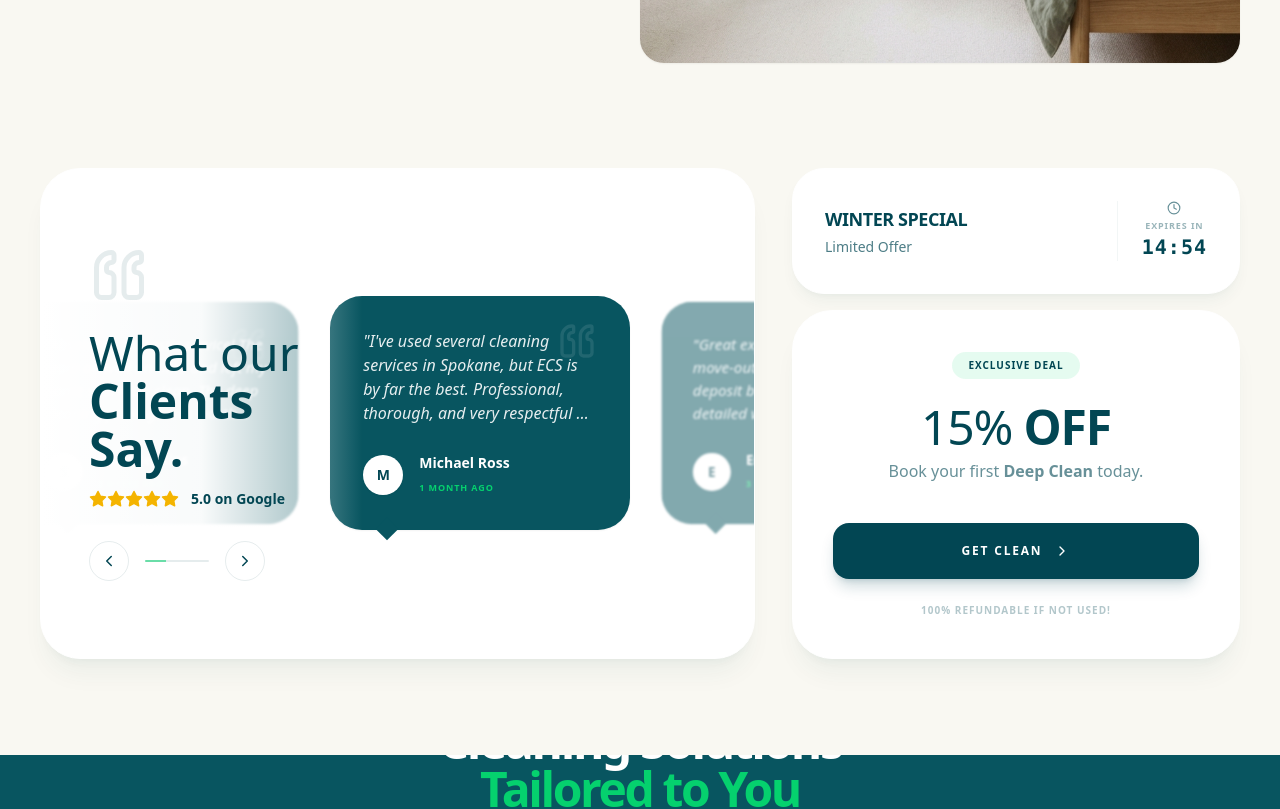
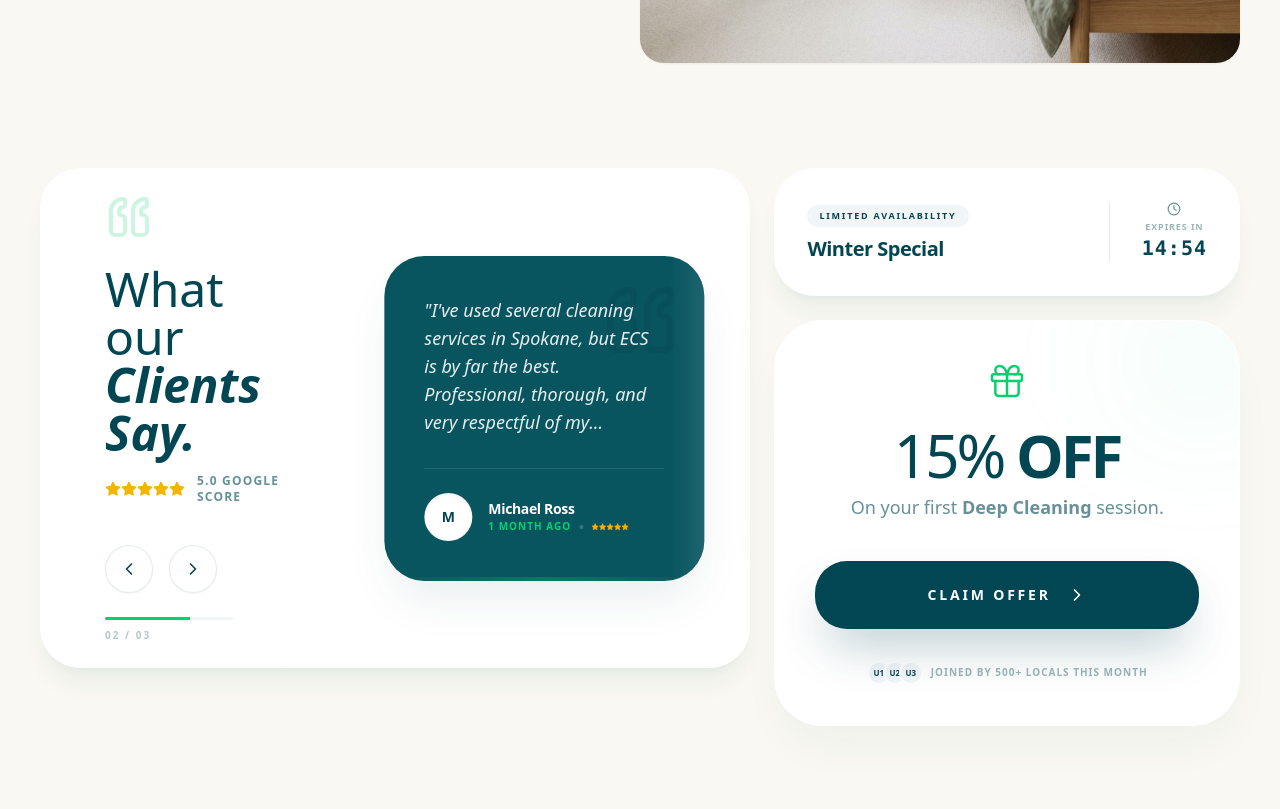
Before and after one commit to renatoquerales28-byte/extreme-cleaning-next, a Next.js app: page / in a window 1280 px wide. Shown: the part 680-1489 px from the top of the page. Built offline with nearby package versions, Linux system fonts and the light colour scheme.

Commit message:
feat: implement Strategic Mist layout for Social Proof Section

```diff
--- a/src/components/home/SocialProofSection.tsx
+++ b/src/components/home/SocialProofSection.tsx
@@ -1,6 +1,6 @@
 "use client";
 
-import { useState, useEffect } from "react";
+import { useState, useEffect, useRef } from "react";
 import Image from "next/image";
 import { Star, ChevronLeft, ChevronRight, Gift, Clock, Bell, Quote } from "lucide-react";
 import { GOOGLE_REVIEWS } from "@/lib/data/reviews_mock";
@@ -31,31 +31,30 @@ function CountdownTimer() {
     );
 }
 
-// Internal Component for the Carousel Logic
-function ReviewCarousel() {
+// Fixed Carousel Control Component
+function CarouselControl({ direction, onClick }: { direction: 'prev' | 'next', onClick: () => void }) {
+    return (
+        <button
+            onClick={onClick}
+            className="w-12 h-12 rounded-full border border-[#024653]/10 flex items-center justify-center text-[#024653] hover:bg-[#024653] hover:text-white transition-all active:scale-95 bg-white shadow-sm z-30 pointer-events-auto"
+        >
+            {direction === 'prev' ? <ChevronLeft size={20} /> : <ChevronRight size={20} />}
+        </button>
+    );
+}
+
+export default function SocialProofSection() {
     const [activeIndex, setActiveIndex] = useState(0);
+    const [isPaused, setIsPaused] = useState(false);
 
     // Auto-advance logic
     useEffect(() => {
+        if (isPaused) return;
         const interval = setInterval(() => {
             handleNext();
-        }, 5000); // 5 seconds per slide
+        }, 6000);
         return () => clearInterval(interval);
-    }, [activeIndex]);
-
-    // Event Listeners for Custom Navigation
-    useEffect(() => {
-        const onNext = () => handleNext();
-        const onPrev = () => handlePrev();
-
-        window.addEventListener('next-review', onNext);
-        window.addEventListener('prev-review', onPrev);
-
-        return () => {
-            window.removeEventListener('next-review', onNext);
-            window.removeEventListener('prev-review', onPrev);
-        };
-    }, [activeIndex]);
+    }, [activeIndex, isPaused]);
 
     const handleNext = () => {
         setActiveIndex((prev) => (prev + 1) % GOOGLE_REVIEWS.length);
@@ -65,157 +64,175 @@ function ReviewCarousel() {
         setActiveIndex((prev) => (prev - 1 + GOOGLE_REVIEWS.length) % GOOGLE_REVIEWS.length);
     };
 
+    const progress = ((activeIndex + 1) / GOOGLE_REVIEWS.length) * 100;
+
     return (
-        <div className="flex gap-6 items-center transition-transform duration-500 ease-out"
-            style={{ transform: `translateX(-${activeIndex * 320}px)` }} // Adjust width multiplier as needed
-        >
-            {GOOGLE_REVIEWS.map((review, i) => (
-                <div
-                    key={`${review.id}-${i}`}
-                    className={`
-                        shrink-0 w-[300px] bg-[#085560] p-8 rounded-[2rem] shadow-sm relative group border border-transparent transition-all duration-300
-                        ${i === activeIndex ? 'opacity-100 scale-100' : 'opacity-50 scale-95 blur-[1px]'}
-                    `}
-                >
-                    <Quote className="absolute top-6 right-8 text-white/10 transform rotate-180" size={40} />
+        <section className="w-full bg-[#F9F8F2] relative flex items-center overflow-hidden pt-8 pb-16 lg:pt-12 lg:pb-24">
+            <div className="w-full max-w-[1700px] mx-auto px-6 lg:px-10 grid grid-cols-1 lg:grid-cols-5 gap-6 items-stretch justify-center">
 
-                    <p className="text-white/90 text-sm md:text-base font-light leading-relaxed italic relative z-10 line-clamp-4 h-[100px] mb-6">
-                        &quot;{review.text}&quot;
-                    </p>
+                {/* LEFT COLUMN: REVIEWS - STRATEGIC MIST REDESIGN */}
+                <div className="w-full lg:col-span-3 h-[450px] md:h-[500px]">
+                    <div className="bg-white rounded-[2.5rem] shadow-xl shadow-[#024653]/5 border border-white h-full relative overflow-hidden group/container">
 
-                    <div className="flex items-center gap-4">
-                        <div className="w-10 h-10 rounded-full bg-white flex items-center justify-center text-[#024653] font-black text-sm shadow-sm">
-                            {review.name.charAt(0)}
-                        </div>
-                        <div>
-                            <h4 className="font-bold text-white text-sm">{review.name}</h4>
-                            <span className="text-[9px] text-[#05D16E] font-bold uppercase tracking-widest">{review.date}</span>
-                        </div>
+                        {/* 1. THE MIST & TITLE LAYER (z-20) */}
+                        <div className="absolute left-0 top-0 bottom-0 w-[85%] md:w-[60%] lg:w-[45%] bg-gradient-to-r from-white via-white/95 to-transparent z-20 flex flex-col justify-center pl-8 lg:pl-16 pr-12 pointer-events-none">
+                            <div className="pointer-events-auto max-w-xs">
+                                <div className="mb-6 flex items-center justify-between">
+                                    <Quote className="text-[#05D16E] opacity-20 transform rotate-180" size={48} />
                                 </div>
 
-                    {/* Speech Bubble Tail */}
-                    <div className="absolute -bottom-2 left-12 w-4 h-4 bg-[#085560] rotate-45 transform" />
+                                <motion.h3
+                                    initial={{ opacity: 0, x: -20 }}
+                                    whileInView={{ opacity: 1, x: 0 }}
+                                    className="text-4xl md:text-5xl font-light text-[#024653] mb-4 leading-tight"
+                                >
+                                    What our <br /> <span className="font-black italic">Clients Say.</span>
+                                </motion.h3>
+
+                                <div className="flex items-center gap-3 mb-10">
+                                    <div className="flex text-[#F4B400]">
+                                        {[1, 2, 3, 4, 5].map(i => <Star key={i} size={16} fill="currentColor" />)}
                                     </div>
-            ))}
-            {/* Duplicates for infinite feel if desired, but here we just loop index logic */}
-        </div>
-    );
-}
-
-function CarouselControl({ direction, onClick }: { direction: 'prev' | 'next', onClick: () => void }) {
-    return (
-        <button
-            onClick={onClick}
-            className="w-10 h-10 rounded-full border border-[#024653]/10 flex items-center justify-center text-[#024653] hover:bg-[#024653] hover:text-white transition-all active:scale-95"
-        >
-            {direction === 'prev' ? <ChevronLeft size={18} /> : <ChevronRight size={18} />}
-        </button>
-    );
-}
-
-export default function SocialProofSection() {
-    return (
-        // SECTION CONTAINER: Adjusted spacing (reduced top padding), Background #F9F8F2
-        <section className="w-full bg-[#F9F8F2] relative flex items-center overflow-hidden pt-8 pb-16 lg:pt-12 lg:pb-24">
-
-            {/* CONTAINER: Max width of 1700px to match Hero */}
-            <div className="w-full max-w-[1700px] mx-auto px-6 lg:px-10 grid grid-cols-1 lg:grid-cols-5 gap-3 items-stretch justify-center">
-
-                {/* LEFT COLUMN: REVIEWS - CAROUSEL REDESIGN */}
-                <div className="w-full lg:col-span-3">
-
-                    {/* MODULAR CONTAINER */}
-                    <div className="bg-white rounded-[2.5rem] shadow-xl shadow-[#024653]/5 border border-white h-full relative overflow-hidden flex items-center">
-
-                        {/* 1. MIST OVERLAY & TITLE (Fixed Left Layer) */}
-                        <div className="absolute left-0 top-0 bottom-0 w-[90%] md:w-[60%] lg:w-[45%] bg-gradient-to-r from-white via-white/95 to-transparent z-20 flex flex-col justify-center pl-8 lg:pl-12 pr-12 pointer-events-none">
-                            <div className="pointer-events-auto"> {/* Make interactive contents clickable */}
-                                <Quote className="text-[#024653]/10 mb-6 transform rotate-180" size={60} />
-
-                                <h3 className="text-3xl md:text-5xl font-light text-[#024653] mb-4 leading-tight">
-                                    What our <br /> <span className="font-black">Clients Say.</span>
-                                </h3>
-
-                                <div className="flex items-center gap-3 mb-8">
-                                    <div className="flex text-[#F4B400]">
-                                        {[1, 2, 3, 4, 5].map(i => <Star key={i} size={18} fill="currentColor" />)}
-                                    </div>
-                                    <span className="text-sm font-bold text-[#024653]">5.0 on Google</span>
+                                    <span className="text-xs font-bold text-[#024653]/60 uppercase tracking-widest">5.0 Google Score</span>
                                 </div>
 
-                                {/* Custom Navigation Controls */}
+                                {/* Custom Navigation Controls - Fixed in safe area */}
+                                <div className="flex flex-col gap-6">
                                     <div className="flex items-center gap-4">
-                                    <CarouselControl
-                                        direction="prev"
-                                        onClick={() => window.dispatchEvent(new CustomEvent('prev-review'))}
+                                        <CarouselControl direction="prev" onClick={handlePrev} />
+                                        <CarouselControl direction="next" onClick={handleNext} />
+                                    </div>
+
+                                    {/* Real Progress Bar */}
+                                    <div className="flex flex-col gap-2 w-32">
+                                        <div className="h-[3px] bg-[#024653]/5 rounded-full overflow-hidden">
+                                            <motion.div
+                                                className="h-full bg-[#05D16E]"
+                                                initial={{ width: 0 }}
+                                                animate={{ width: `${progress}%` }}
+                                                transition={{ type: "spring", stiffness: 100, damping: 20 }}
                                             />
-                                    <div className="h-[2px] w-16 bg-[#024653]/10 rounded-full overflow-hidden">
-                                        <div className="h-full bg-[#05D16E] w-1/3 animate-pulse" /> {/* Progress bar simulation */}
                                         </div>
-                                    <CarouselControl
-                                        direction="next"
-                                        onClick={() => window.dispatchEvent(new CustomEvent('next-review'))}
-                                    />
+                                        <span className="text-[10px] font-black text-[#024653]/30 uppercase tracking-[0.2em]">
+                                            {String(activeIndex + 1).padStart(2, '0')} / {String(GOOGLE_REVIEWS.length).padStart(2, '0')}
+                                        </span>
+                                    </div>
                                 </div>
                             </div>
                         </div>
 
-                        {/* 2. CAROUSEL TRACK (Sliding Layer) */}
-                        <div className="w-full h-full flex items-center lg:pl-[40%] pl-[20%]">
-                            <ReviewCarousel />
+                        {/* 2. SLIDING CARDS LAYER (z-10) */}
+                        <div
+                            className="absolute inset-0 flex items-center transition-all duration-700 ease-[cubic-bezier(0.23,1,0.32,1)]"
+                            style={{
+                                transform: `translateX(calc(40% - ${activeIndex * 340}px))`,
+                                paddingLeft: '2rem'
+                            }}
+                            onMouseEnter={() => setIsPaused(true)}
+                            onMouseLeave={() => setIsPaused(false)}
+                        >
+                            {GOOGLE_REVIEWS.map((review, i) => (
+                                <motion.div
+                                    key={`${review.id}-${i}`}
+                                    initial={false}
+                                    animate={{
+                                        opacity: i === activeIndex ? 1 : (i > activeIndex ? 0.4 : 0),
+                                        scale: i === activeIndex ? 1 : 0.9,
+                                        filter: i === activeIndex ? 'blur(0px)' : 'blur(2px)',
+                                    }}
+                                    className="shrink-0 w-[300px] md:w-[320px] mx-4 bg-[#085560] p-10 rounded-[2.5rem] shadow-2xl shadow-[#024653]/10 relative overflow-hidden"
+                                >
+                                    {/* Subtle pattern background for cards */}
+                                    <div className="absolute top-0 right-0 p-6 opacity-5">
+                                        <Quote size={80} className="transform rotate-180" />
                                     </div>
 
+                                    <div className="relative z-10">
+                                        <p className="text-white/90 text-base md:text-lg font-light leading-relaxed italic mb-8 line-clamp-5 h-[140px]">
+                                            &quot;{review.text}&quot;
+                                        </p>
+
+                                        <div className="flex items-center gap-4 border-t border-white/10 pt-6">
+                                            <div className="w-12 h-12 rounded-full bg-white flex items-center justify-center text-[#024653] font-black text-sm shadow-inner group-hover:scale-110 transition-transform">
+                                                {review.name.charAt(0)}
+                                            </div>
+                                            <div>
+                                                <h4 className="font-bold text-white text-sm tracking-tight">{review.name}</h4>
+                                                <div className="flex items-center gap-2">
+                                                    <span className="text-[10px] text-[#05D16E] font-black uppercase tracking-widest">{review.date}</span>
+                                                    <span className="w-1 h-1 rounded-full bg-white/20" />
+                                                    <div className="flex text-[#F4B400] scale-75 origin-left">
+                                                        {[1, 2, 3, 4, 5].map(st => <Star key={st} size={10} fill="currentColor" />)}
+                                                    </div>
+                                                </div>
+                                            </div>
                                         </div>
                                     </div>
 
-                {/* RIGHT COLUMN: PROMO (40% -> 2/5 cols) */}
-                <div className="w-full lg:col-span-2 flex flex-col justify-center items-center lg:items-end relative h-full">
+                                    {/* Premium glass effect at bottom */}
+                                    <div className="absolute bottom-0 left-0 right-0 h-1 bg-gradient-to-r from-transparent via-[#05D16E] to-transparent opacity-30" />
+                                </motion.div>
+                            ))}
+                        </div>
 
-                    <div className="w-full max-w-md space-y-4 relative z-10 flex flex-col h-full justify-center">
+                        {/* Right edge fade - very subtle as requested */}
+                        <div className="absolute right-0 top-0 bottom-0 w-20 bg-gradient-to-l from-white/20 to-transparent z-15 pointer-events-none" />
+                    </div>
+                </div>
 
-                        {/* Top Card: Timer & Hook (White Card) */}
-                        <div className="bg-white rounded-[2rem] p-6 lg:p-8 flex items-center justify-between shadow-lg shadow-[#024653]/5 border border-white">
+                {/* RIGHT COLUMN: PROMO (UNCHANGED CORE LOGIC, REFINED VISUALS) */}
+                <div className="w-full lg:col-span-2 flex flex-col justify-center gap-6">
+                    {/* Timer Card */}
+                    <div className="bg-white rounded-[2.5rem] p-8 flex items-center justify-between shadow-xl shadow-[#024653]/5 border border-white">
                         <div>
-                                <h4 className="font-black text-[#024653] text-lg uppercase tracking-tight mb-1">Winter Special</h4>
-                                <p className="text-sm text-[#024653]/70 font-medium whitespace-nowrap">Limited Offer</p>
+                            <span className="inline-block px-3 py-1 bg-[#024653]/5 text-[#024653] text-[9px] font-black uppercase tracking-[0.2em] rounded-full mb-2">
+                                Limited Availability
+                            </span>
+                            <h4 className="font-black text-[#024653] text-xl tracking-tight">Winter Special</h4>
                         </div>
-                            <div className="pl-4 lg:pl-6 border-l border-[#024653]/5">
+                        <div className="pl-8 border-l border-[#024653]/10">
                             <CountdownTimer />
                         </div>
                     </div>
 
-                        {/* Main Offer Card (White Card) */}
-                        <div className="bg-white rounded-[2.5rem] p-8 lg:p-10 text-center shadow-xl shadow-[#024653]/5 border border-white relative overflow-hidden group flex-grow flex-col justify-center">
+                    {/* Main Offer Card */}
+                    <div className="bg-white rounded-[3rem] p-10 text-center shadow-2xl shadow-[#024653]/5 border border-white relative overflow-hidden flex-grow flex flex-col justify-center">
+                        {/* Background Decoration */}
+                        <div className="absolute -top-10 -right-10 w-40 h-40 bg-[#05D16E]/5 rounded-full blur-3xl" />
 
                         <div className="relative z-10">
-                                <span className="inline-block px-4 py-1.5 rounded-full bg-[#05D16E]/10 text-[#024653] text-[10px] font-black uppercase tracking-widest mb-6">
-                                    Exclusive Deal
-                                </span>
+                            <Gift className="mx-auto text-[#05D16E] mb-6" size={40} strokeWidth={1.5} />
 
-                                <h3 className="text-5xl font-normal text-[#024653] mb-2 tracking-tight">
+                            <h3 className="text-6xl font-normal text-[#024653] mb-2 tracking-tighter">
                                 15% <span className="font-black">OFF</span>
                             </h3>
 
-                                <p className="text-base text-[#024653]/60 mb-10 font-medium mx-auto">
-                                    Book your first <strong>Deep Clean</strong> today.
+                            <p className="text-lg text-[#024653]/60 mb-10 font-medium">
+                                On your first <strong>Deep Cleaning</strong> session.
                             </p>
 
                             <Link
                                 href="/wizard?type=residential&intensity=deep&promo=WELCOME15"
-                                    className="w-full flex items-center justify-center gap-3 py-5 bg-[#024653] text-white rounded-2xl font-black text-xs uppercase tracking-[0.15em] hover:bg-[#02333d] transition-all transform hover:-translate-y-1 shadow-lg shadow-[#024653]/20"
+                                className="w-full flex items-center justify-center gap-4 py-6 bg-[#024653] text-white rounded-[2rem] font-black text-sm uppercase tracking-[0.2em] hover:bg-[#02333d] transition-all transform hover:-translate-y-2 shadow-2xl shadow-[#024653]/30 active:scale-95 group"
                             >
-                                    Get Clean <ChevronRight size={16} />
+                                Claim Offer <ChevronRight size={20} className="group-hover:translate-x-1 transition-transform" />
                             </Link>
 
-                                <p className="text-[10px] text-[#024653]/30 mt-6 font-bold uppercase tracking-widest">
-                                    100% Refundable if not used!
+                            <div className="mt-8 flex items-center justify-center gap-2">
+                                <div className="flex -space-x-2">
+                                    {[1, 2, 3].map(i => (
+                                        <div key={i} className="w-6 h-6 rounded-full border-2 border-white bg-slate-100 flex items-center justify-center text-[8px] font-bold text-[#024653]">
+                                            U{i}
+                                        </div>
+                                    ))}
+                                </div>
+                                <p className="text-[10px] text-[#024653]/40 font-bold uppercase tracking-widest">
+                                    Joined by 500+ locals this month
                                 </p>
                             </div>
                         </div>
-
                     </div>
                 </div>
-
             </div>
         </section>
     );
```
Lines whose indentation alone changed are shown as unchanged.
